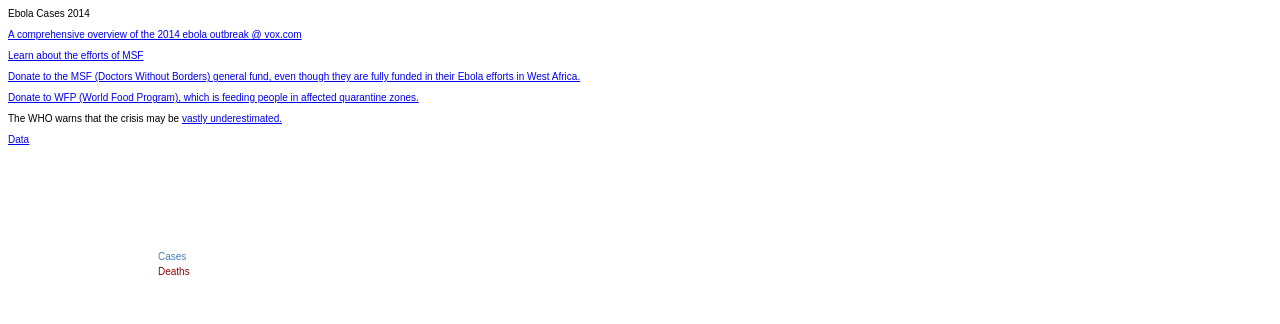
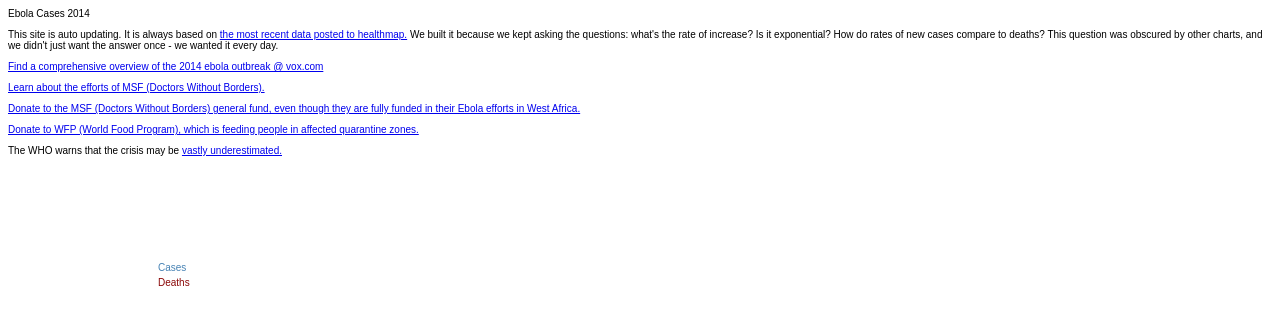
Before and after one commit to colinmegill/ebola, a website: page index.html in a window 1280 px wide. Drawn offline with nearby package versions, Linux system fonts and the light colour scheme.

Commit message:
header text

```diff
--- a/index.html
+++ b/index.html
@@ -47,13 +47,15 @@
 
 Ebola Cases 2014
 
+<p>This site is auto updating. It is always based on <a href="http://healthmap.org/ebola/">the most recent data posted to healthmap.</a> We built it because we kept asking the questions: what's the rate of increase? Is it exponential? How do rates of new cases compare to deaths? This question was obscured by other charts, and we didn't just want the answer once - we wanted it every day.</p>
+
 <div>
-	<p><a href="http://www.vox.com/cards/ebola-outbreak-2014/why-is-ebola-in-the-news">A comprehensive overview of the 2014 ebola outbreak @ vox.com</a></p>
-	<p><a href="http://www.doctorswithoutborders.org/our-work/medical-issues/ebola">Learn about the efforts of MSF</a></p>
+	<p><a href="http://www.vox.com/cards/ebola-outbreak-2014/why-is-ebola-in-the-news">Find a comprehensive overview of the 2014 ebola outbreak @ vox.com</a></p>
+	<p><a href="http://www.doctorswithoutborders.org/our-work/medical-issues/ebola">Learn about the efforts of MSF (Doctors Without Borders).</a></p>
 	<p><a href="https://donate.doctorswithoutborders.org/onetime.cfm">Donate to the MSF (Doctors Without Borders) general fund, even though they are fully funded in their Ebola efforts in West Africa.</a></p>
 	<p><a href="https://give.wfp.org/en/?step=country">Donate to WFP (World Food Program), which is feeding people in affected quarantine zones.</a></p>
 	<p>The WHO warns that the crisis may be <a href="https://www.google.com/search?q=ebola+underestimate&oq=ebola+und&aqs=chrome.0.69i59j69i57j0l4.1300j0j7&sourceid=chrome&es_sm=91&ie=UTF-8#q=ebola+underestimate&tbm=nws">vastly underestimated.</a></p>
-	<p><a href="http://healthmap.org/ebola/">Data</a></p>
+
 </div>
 
 
```
